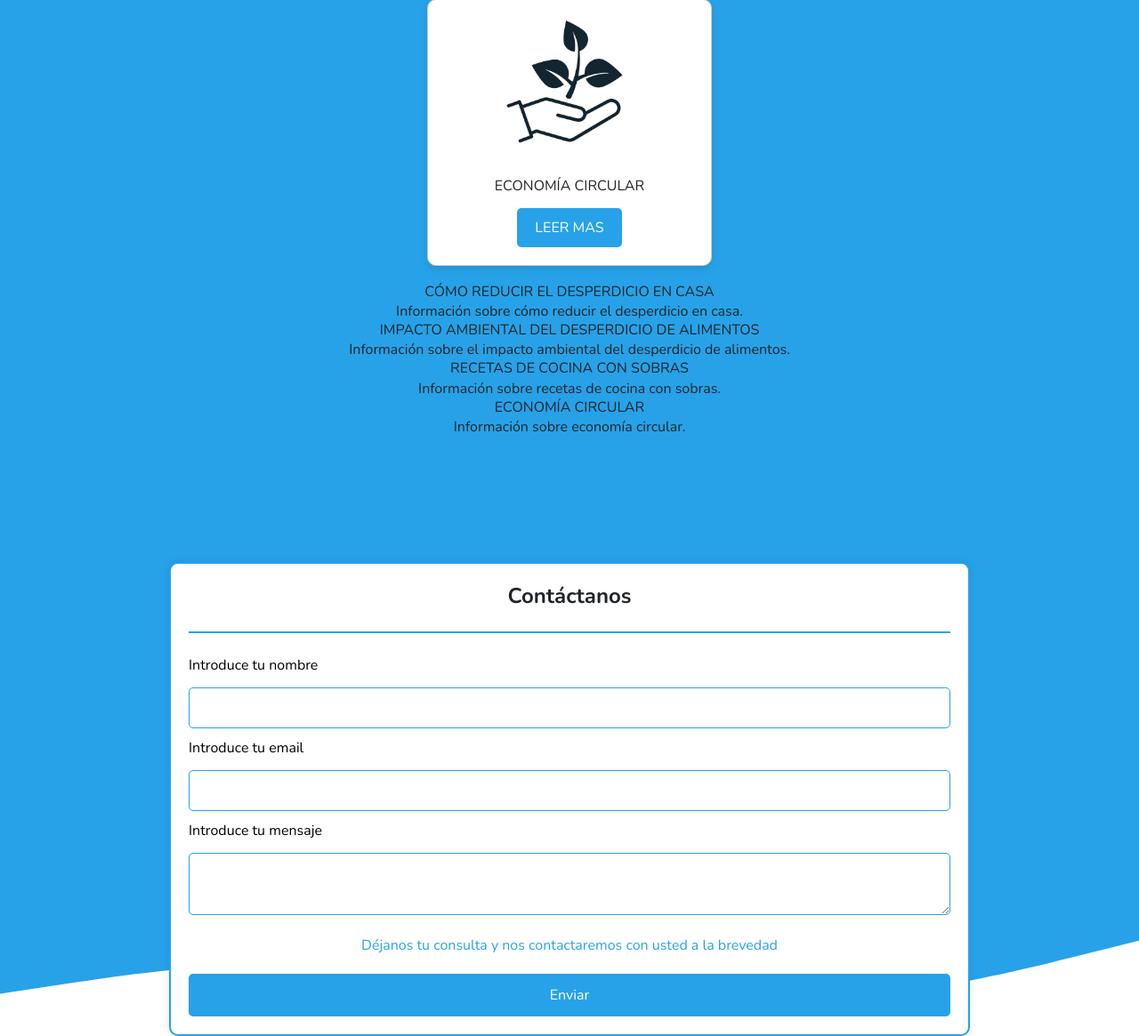
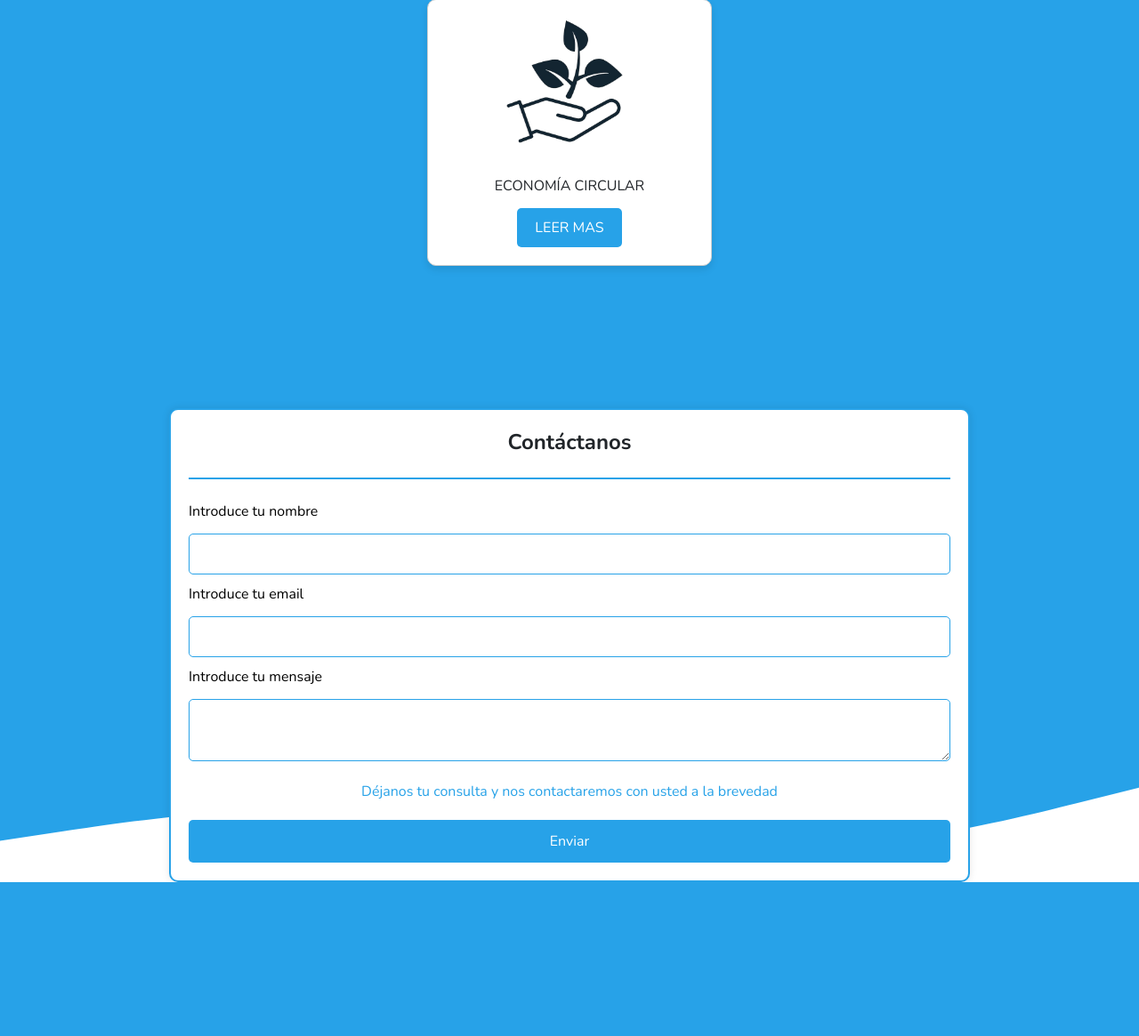
Before and after one commit to JuanIgnacioDominguez/saveabite, a Flask app: page / in a window 1280 px wide. Shown: the part 1747-2912 px from the top of the page at 89% size. After the commit the page ends 2739 px from the top, so only its background shows below. Run offline with Flask 3, Linux system fonts and the light colour scheme; some libraries are stand-ins or nearby versions.

Commit message:
Update index.html

```diff
--- a/templates/index.html
+++ b/templates/index.html
@@ -221,7 +221,7 @@
             text-align: center;
         }
 
-        .card button {
+        .card a {
             background-color: #27a2e8;
             color: white;
             padding: 10px 20px;
@@ -230,12 +230,13 @@
             cursor: pointer;
             transition: background-color 0.2s;
             margin-top: auto; /* Empuja el botón hacia la parte inferior */
+            text-decoration: none; /* Remove underline from links */
+            display: inline-block; /* Make the link act like a button */
         }
 
-        .card button:hover {
+        .card a:hover {
             background-color: #1e91d6;
         }
-
     </style>
 </head>
 
@@ -333,39 +334,23 @@
             <div class="card">
                 <img src="{{ url_for('static', filename='img/ReducirDesperdicio.png') }}" alt="Desperdicio en Casa">
                 <h2>CÓMO REDUCIR EL DESPERDICIO EN CASA</h2>
-                <button onclick="scrollToInfo('info1')">LEER MAS</button>
+                <a href="{{ url_for('como_reducir') }}" class="btn">LEER MAS</a>
             </div>
             <div class="card">
                 <img src="{{ url_for('static', filename='img/Impacto.png') }}" alt="Impacto Ambiental">
                 <h2>IMPACTO AMBIENTAL DEL DESPERDICIO DE ALIMENTOS</h2>
-                <button onclick="scrollToInfo('info2')">LEER MAS</button>
+                <a href="{{ url_for('impacto_ambiental') }}" class="btn">LEER MAS</a>
             </div>
             <div class="card">
                 <img src="{{ url_for('static', filename='img/ZeroWaste.png') }}" alt="Recetas con Sobras">
                 <h2>RECETAS DE COCINA CON SOBRAS</h2>
-                <button onclick="scrollToInfo('info3')">LEER MAS</button>
+                <a href="{{ url_for('recetas_sobras') }}" class="btn">LEER MAS</a>
             </div>
             <div class="card">
                 <img src="{{ url_for('static', filename='img/EconomiaCircular.png') }}" alt="Economía Circular">
                 <h2>ECONOMÍA CIRCULAR</h2>
-                <button onclick="scrollToInfo('info4')">LEER MAS</button>
+                <a href="{{ url_for('economia_circular') }}" class="btn">LEER MAS</a>
             </div>
-        </div>
-        <div id="info1" class="info-section">
-            <h2>CÓMO REDUCIR EL DESPERDICIO EN CASA</h2>
-            <p>Información sobre cómo reducir el desperdicio en casa.</p>
-        </div>
-        <div id="info2" class="info-section">
-            <h2>IMPACTO AMBIENTAL DEL DESPERDICIO DE ALIMENTOS</h2>
-            <p>Información sobre el impacto ambiental del desperdicio de alimentos.</p>
-        </div>
-        <div id="info3" class="info-section">
-            <h2>RECETAS DE COCINA CON SOBRAS</h2>
-            <p>Información sobre recetas de cocina con sobras.</p>
-        </div>
-        <div id="info4" class="info-section">
-            <h2>ECONOMÍA CIRCULAR</h2>
-            <p>Información sobre economía circular.</p>
         </div>
     </div>
 
@@ -409,10 +394,6 @@
             return false;
         }
 
-        function scrollToInfo(infoId) {
-            document.getElementById(infoId).scrollIntoView({ behavior: 'smooth' });
-        }
-
         document.getElementById('menu-toggle').addEventListener('click', function () {
             const menu = document.getElementById('menu');
             menu.classList.toggle('hidden');
```
